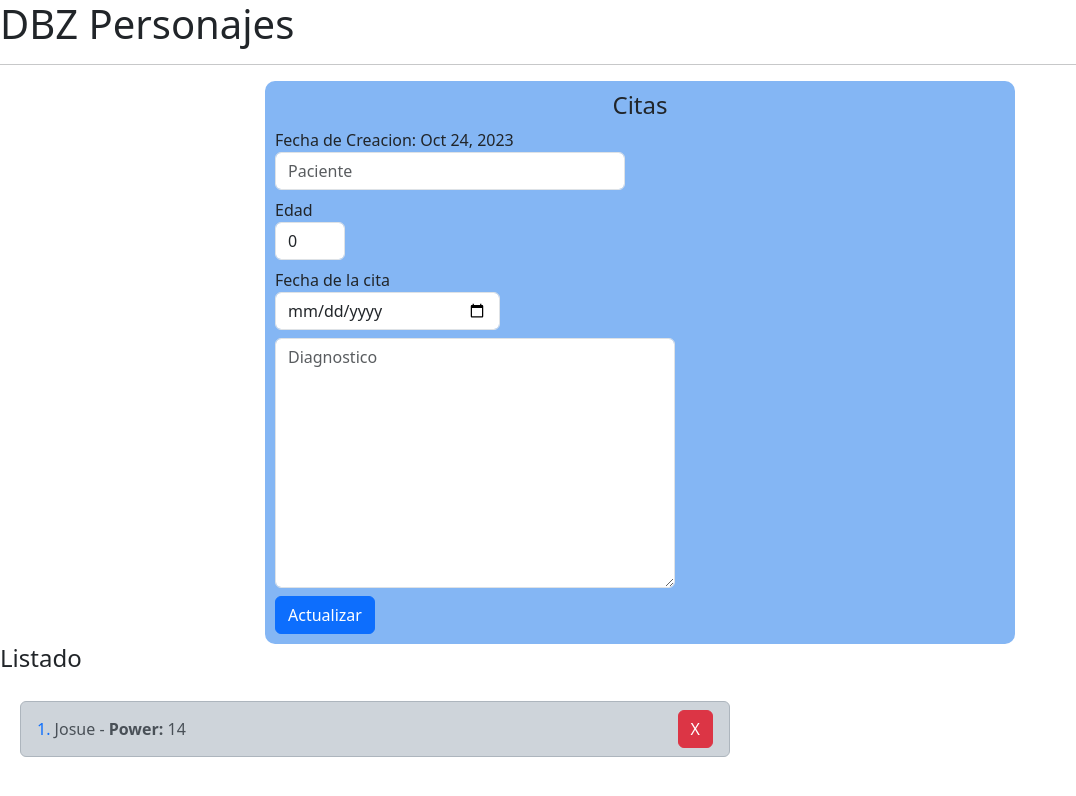
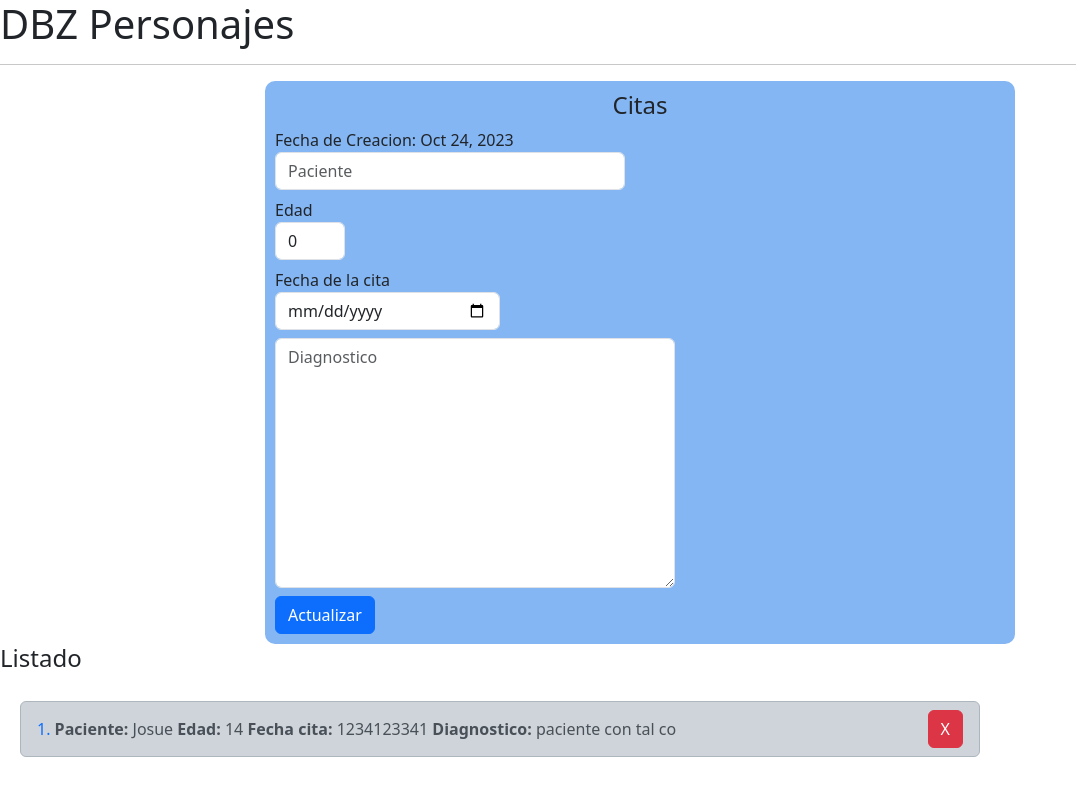
Before and after one commit to joseAL520/tec_inovacion_proyec, an Angular app: page / in a window 1280 px wide. Shown: the top 796 px of the page, without its empty margins (0-1076 px from the left). Built offline with nearby package versions, Linux system fonts and the light colour scheme.

Commit message:
sexta  fase

```diff
--- a/src/app/dbz/components/list/list.component.css
+++ b/src/app/dbz/components/list/list.component.css
@@ -1,5 +1,5 @@
 .conteinerList{
-    width: 750px;
+    width: 1000px;
 
     .list-group{
         padding: 20px;
--- a/src/app/dbz/components/list/list.component.html
+++ b/src/app/dbz/components/list/list.component.html
@@ -15,9 +15,14 @@
 
         <div>
             <span class="text-primary">{{ i + 1 }}. </span>
-            <span>{{character.name}} - </span>
-            <strong>Power:</strong>
-            <span> {{character.edad}}</span>
+            <strong>Paciente: </strong>
+            <span>{{character.name}} </span>
+            <strong>Edad: </strong>
+            <span> {{character.edad}} </span>
+            <strong>Fecha cita: </strong>
+            <span> {{character.fechaCita}} </span>
+            <strong>Diagnostico: </strong>
+            <span> {{character.diagnostico}} </span>
          </div>
         <button class="btn btn-danger" (click)="oneDeleteCharacter(i)">X</button>
         </li>
--- a/src/app/dbz/pages/main-page.component.ts
+++ b/src/app/dbz/pages/main-page.component.ts
@@ -14,7 +14,7 @@
             name: 'Josue',
             edad: 14,
             fechaCita: 1234123341,
-            diagnostico: '',
+            diagnostico: 'paciente con tal co',
         },
     ];
 
```
